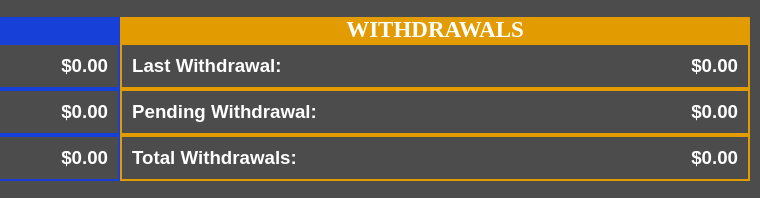
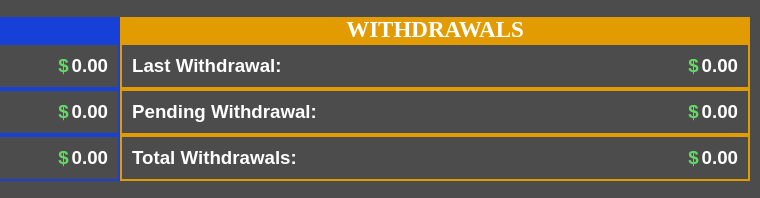
Before and after one commit to ronaldkelechi11/PrimeGain-Investment, a website: page dashboard.html in a window 1280 px wide. Shown: the part 463-661 px from the top of the page, 520-1280 px from the left. Drawn offline with Linux system fonts and the light colour scheme.

Commit message:
Added new color to Dash.UI

```diff
--- a/dashboard.html
+++ b/dashboard.html
@@ -109,7 +109,7 @@
             <!-- Deposit -->
             <div class="aDeposit">
                 <h3>Active Deposit:</h3>
-                <h3>$0.00</h3>
+                <h3><span>$</span>0.00</h3>
             </div>
             <div class="lDeposit">
                 <h3>Last Deposit:</h3>
@@ -129,15 +129,15 @@
             <!-- Withdrawal -->
             <div class="lWithdrawal">
                 <h3>Last Withdrawal:</h3>
-                <h3>$0.00</h3>
+                <h3><span>$</span>0.00</h3>
             </div>
             <div class="pWithdrawal">
                 <h3>Pending Withdrawal:</h3>
-                <h3>$0.00</h3>
+                <h3><span>$</span>0.00</h3>
             </div>
             <div class="tWithdrawal">
                 <h3>Total Withdrawals:</h3>
-                <h3>$0.00</h3>
+                <h3><span>$</span>0.00</h3>
             </div>
             <div class="btnWith" id="btnWith"><div class="img"></div>Make a Withdrawal</div>
         </div>
--- a/styling/dashboard.scss
+++ b/styling/dashboard.scss
@@ -430,7 +430,6 @@ body{
             }
         }
     }
-
     // Invest Table
     .invest{
         height: 270px;
@@ -466,6 +465,10 @@ body{
                     color: $primaryWhite;
                     font-size: $smallFontSize;
                     border: 2px solid $secondaryColor;
+                    span{
+                        color: $successColor;
+                        margin-right: 3px;
+                    }
                 }
                 .btnDepo{
                     margin-top: 20px;
@@ -521,6 +524,10 @@ body{
                 color: $primaryWhite;
                 font-size: $smallFontSize;
                 border: 2px solid $primaryColor;
+                span{
+                    color: $successColor;
+                    margin-right: 3px;
+                }
             }
             .btnWith{
                 margin-top: 20px;
```
Also changed, not shown: styling/dashboard.css, 1 other file.
